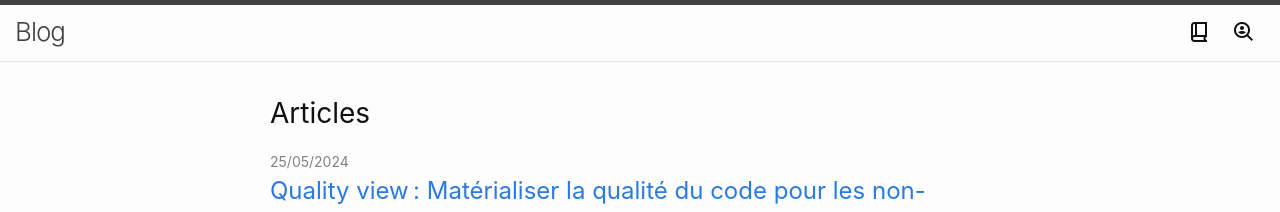
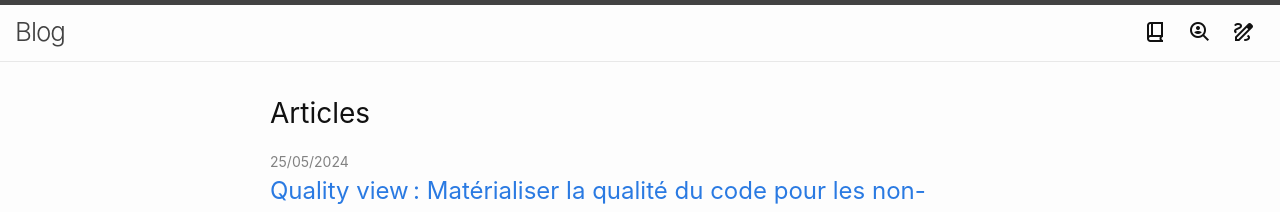
Before and after one commit to masalthunlass/blog, a Jekyll site: the page built from index.md, in a window 1280 px wide. Shown: the top 212 px of the page. Built offline with Jekyll 4.4.1, drawn with Linux system fonts in a browser that asks for light colours.

```diff
--- a/_includes/navigation.html
+++ b/_includes/navigation.html
@@ -13,3 +13,8 @@
     <span class="material-symbols-outlined large-icon">home</span>
 </a>
 {%- endif -%}
+{%- if page.permalink != '/drawthecode/' -%}
+<a href="{{'/drawthecode/'}}" class="page-link" >
+    <span class="material-symbols-outlined large-icon">draw</span>
+</a>
+{%- endif -%}
```
Also changed, not shown: my_pages/drawthecode.html (added, +8 -0 lines).
